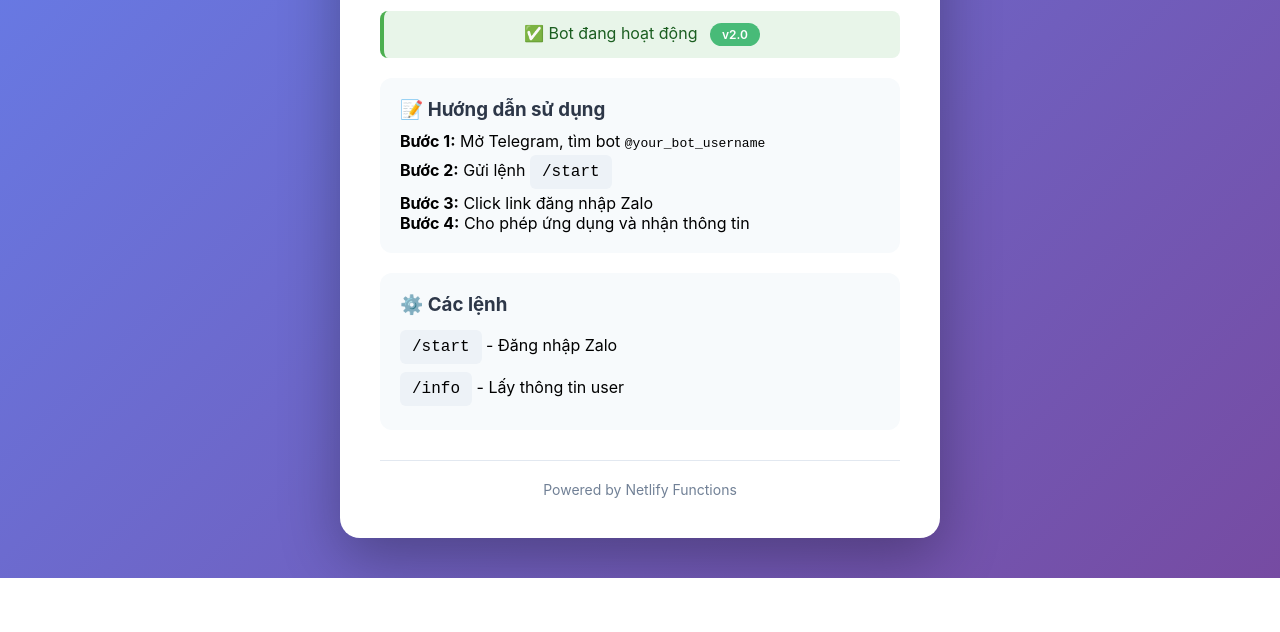
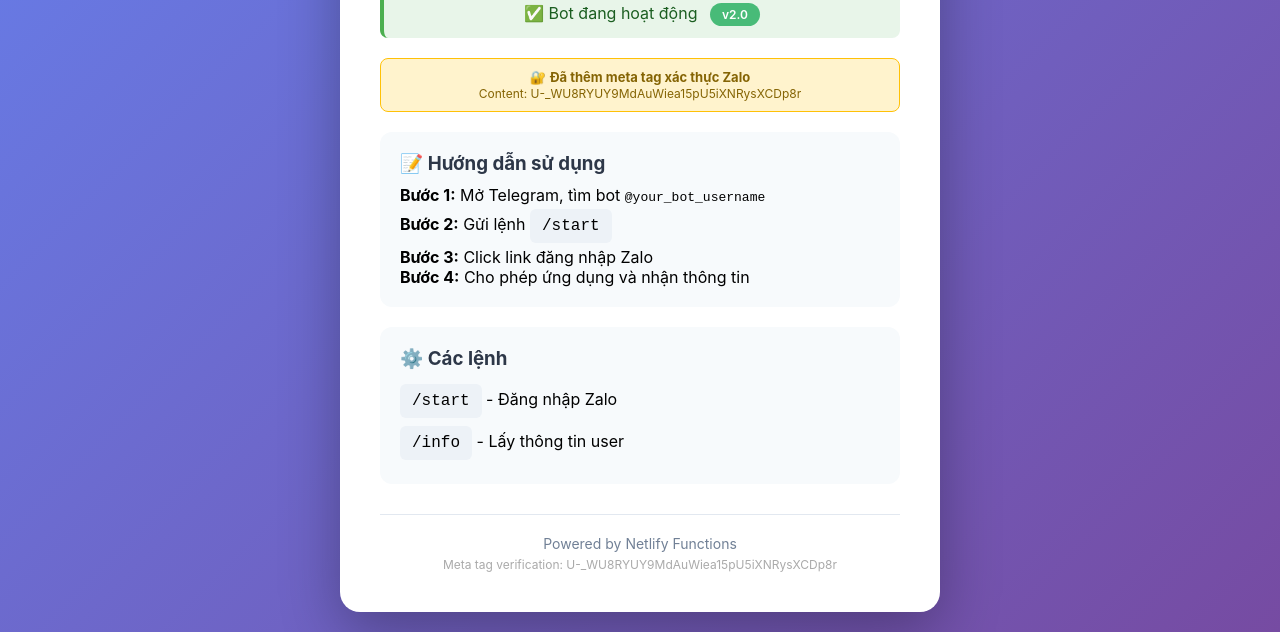
Before and after one commit to hoanganhmeta/Bot-tele-info-zalo, a website: page public/index.html in a window 1280 px wide. Shown: the part 222-854 px from the top of the page. Before the commit the page ends 800 px from the top, so only its background shows below. Drawn offline with Linux system fonts and the light colour scheme.

Commit message:
Update index.html

```diff
--- a/public/index.html
+++ b/public/index.html
@@ -3,6 +3,9 @@
 <head>
     <meta charset="UTF-8">
     <meta name="viewport" content="width=device-width, initial-scale=1.0">
+    <!-- ===== ZALO VERIFICATION META TAG ===== -->
+    <meta name="zalo-platform-site-verification" content="U-_WU8RYUY9MdAuWiea15pU5iXNRysXCDp8r" />
+    <!-- ===================================== -->
     <title>Zalo Info Bot</title>
     <style>
         * { margin: 0; padding: 0; box-sizing: border-box; }
@@ -70,6 +73,15 @@
             font-size: 12px;
             font-weight: 600;
         }
+        .verification-note {
+            background: #fff3cd;
+            border: 1px solid #ffc107;
+            padding: 10px 15px;
+            border-radius: 8px;
+            margin: 15px 0;
+            font-size: 13px;
+            color: #856404;
+        }
     </style>
 </head>
 <body>
@@ -83,6 +95,13 @@
         <div class="status">
             ✅ Bot đang hoạt động
             <span class="badge" style="margin-left: 8px;">v2.0</span>
+        </div>
+
+        <!-- Thông báo xác thực -->
+        <div class="verification-note">
+            🔐 <strong>Đã thêm meta tag xác thực Zalo</strong>
+            <br>
+            <span style="font-size: 12px;">Content: U-_WU8RYUY9MdAuWiea15pU5iXNRysXCDp8r</span>
         </div>
 
         <div class="feature-box">
@@ -101,6 +120,9 @@
 
         <div class="footer">
             <p>Powered by Netlify Functions</p>
+            <p style="font-size: 12px; color: #aaa; margin-top: 5px;">
+                Meta tag verification: U-_WU8RYUY9MdAuWiea15pU5iXNRysXCDp8r
+            </p>
         </div>
     </div>
 </body>
```
